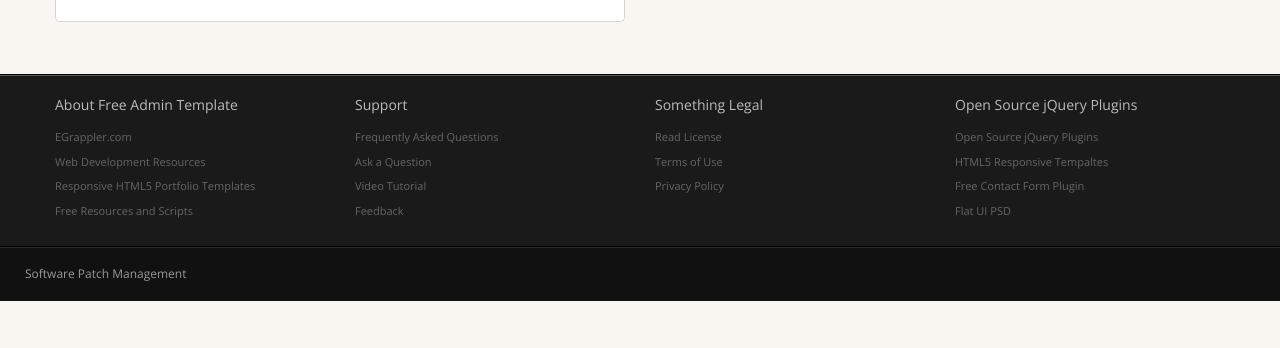
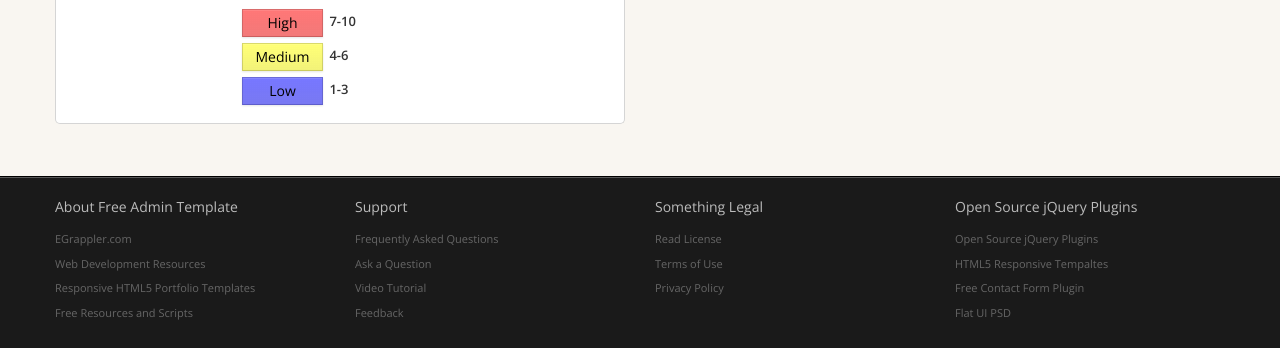
Before and after one commit to Pramothini/webapp, a Django app: page /charts in a window 1280 px wide. Shown: the part 427-775 px from the top of the page. Before the commit the page ends 728 px from the top, so only its background shows below. Run offline with Django 3.2, Linux system fonts and the light colour scheme; data that the repository does not hold is empty; parts of the project's set-up code (start-up, migrations or seed data) failed here and were passed over; some libraries are stand-ins or nearby versions.

Commit message:
Add legends for pie-chart

```diff
--- a/svpm/showReport/templates/bootstrap-responsive-admin-template/code/charts.html
+++ b/svpm/showReport/templates/bootstrap-responsive-admin-template/code/charts.html
@@ -100,6 +100,18 @@
                                 <canvas id="pie-chart" class="chart-holder" width="538" height="250">
                                 </canvas>
                                 <!-- /pie-chart -->
+                                <div class="span4" style="float:right;">
+                                    <button class="btn" style="background-color:#FF7777;width:81px;color:black;border-radius:0px;margin:3px;">High</button>
+                                    <strong> 7-10</strong>
+                                </div>
+                                <div class="span4" style="float:right;">
+                                    <button class="btn" style="background-color:#FFFF77;width:81px;color:black;border-radius:0px;margin:3px;">Medium</button>
+                                    <strong> 4-6</strong>
+                                </div>
+                                <div class="span4" style="float:right;">
+                                    <button class="btn" style="background-color:#7777FF;width:81px;color:black;border-radius:0px;margin:3px;">Low</button>
+                                    <strong> 1-3</strong>
+                                </div>
                             </div>
                             <!-- /widget-content -->
                         </div>
```
